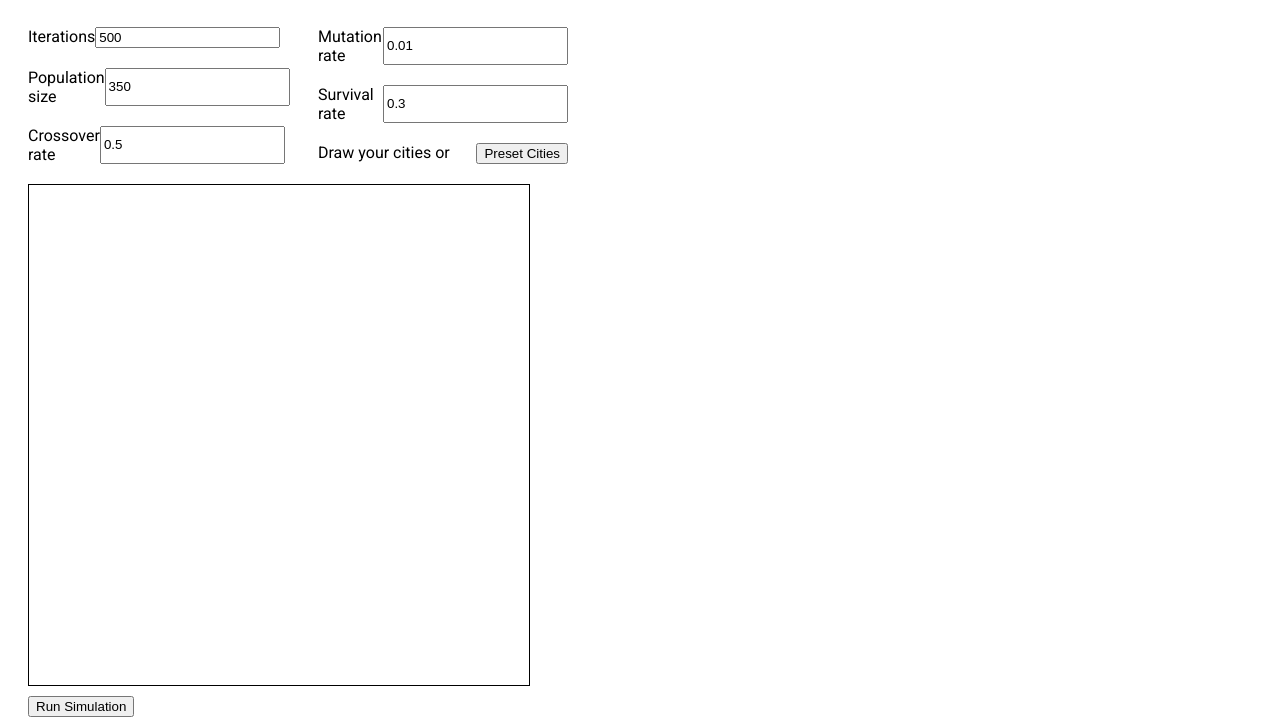
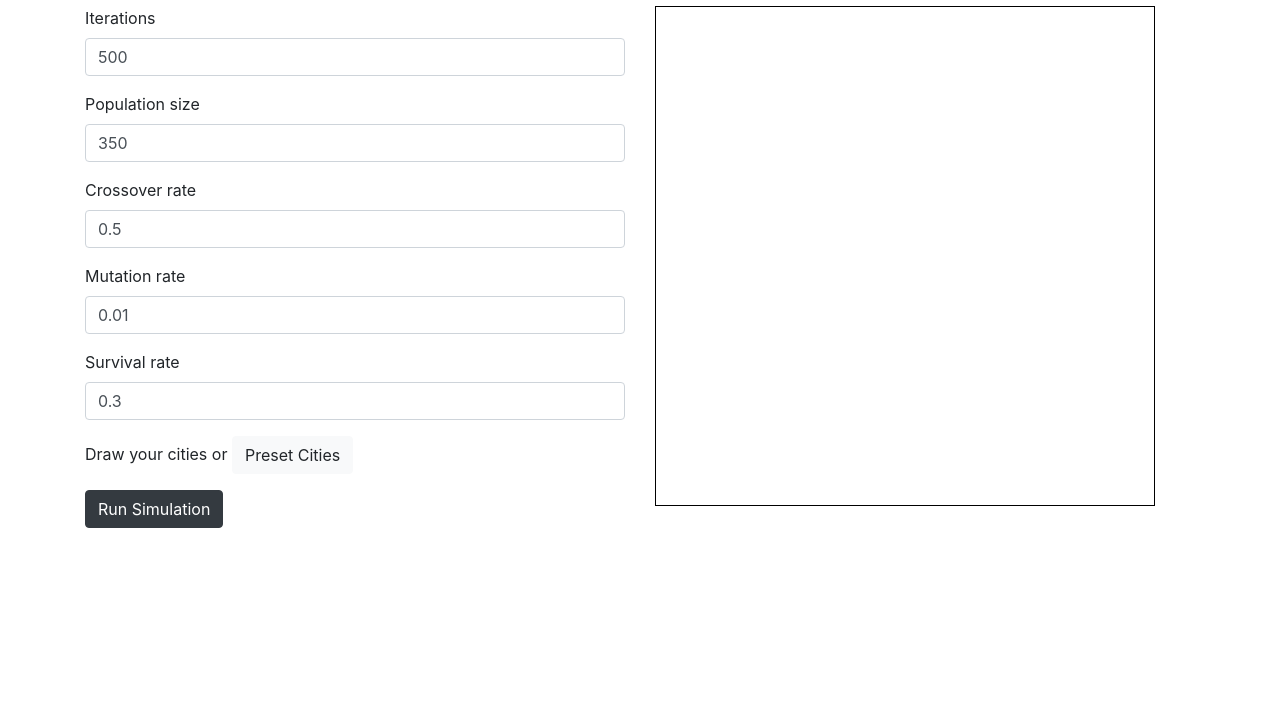
Before and after one commit to d3spis3d/wasm-genetic, a website built with webpack: page index.html in a window 1280 px wide. Shown: the part 112-837 px from the top of the page. After the commit the page ends 800 px from the top, so only its background shows below. Built offline with nearby package versions, Linux system fonts and the light colour scheme; files whose address does not match are found by name.

Commit message:
Fresh new look

```diff
--- a/index.html
+++ b/index.html
@@ -1,50 +1,51 @@
 <!DOCTYPE html>
 <html>
   <head>
+    <link rel="stylesheet" href="https://stackpath.bootstrapcdn.com/bootstrap/4.3.1/css/bootstrap.min.css" integrity="sha384-ggOyR0iXCbMQv3Xipma34MD+dH/1fQ784/j6cY/iJTQUOhcWr7x9JvoRxT2MZw1T" crossorigin="anonymous">
     <meta http-equiv="Content-type" content="text/html; charset=utf-8"/>
     <title>WASM Genetic Algorithm</title>
   </head>
   <body>
+    <div class="container">
       <h1 class="heading">Travelling Salesman Problem</h1>
       <h2 class="subheading">Solved with a Genetic Algorithm</h2>
+      <div class="row">
+        <div id="simulation-container" class="col py-3">
           <form id="simulation">
-      <div class="form-container">
-        <div class="form-column">
-          <div class="form-element">
+            <div class="form-group">
               <label>Iterations</label>
-            <input name="iterations" value="500"/>
+              <input class="form-control" name="iterations" value="500"/>
             </div>
-          <div class="form-element">
+            <div class="form-group">
               <label>Population size</label>
-            <input name="pop_size"  value="350"/>
+              <input class="form-control" name="pop_size"  value="350"/>
             </div>
-          <div class="form-element">
+            <div class="form-group">
               <label>Crossover rate</label>
-            <input name="crossover" value="0.5"/>
+              <input class="form-control" name="crossover" value="0.5"/>
             </div>
+            <div class="form-group">
+              <label>Mutation rate</label>
+              <input class="form-control" name="mutation" value="0.01"/>
             </div>
-        <div class="form-column">
-          <div class="form-element">
-            <label>Mutation rate</label>
-            <input name="mutation" value="0.01"/>
+            <div class="form-group">
+              <label>Survival rate</label>
+              <input class="form-control" name="survival" value="0.3"/>
             </div>
-          <div class="form-element">
-            <label>Survival rate</label>
-            <input name="survival" value="0.3"/>
+            <div class="form-group">
+              <label>Draw your cities or</label>
+              <button class="btn btn-light" id="preset">Preset Cities</button>
             </div>
-          <div class="form-element">
-            <label>Draw your cities or</label>
-            <button id="preset">Preset Cities</button>
+            <button class="btn btn-dark" type="submit">Run Simulation</button>
+          </form>
+        </div>
+        <div class="col py-3">
+          <div class="draw" id="draw"></div>
+          <h3 class="hidden" id="loading">Simulating...</h3>
+          <canvas class="hidden" height="500" width="500"></canvas>
+          <button class="hidden btn btn-dark" id="reset">Reset</button>
         </div>
       </div>
     </div>
-      <div class="draw" id="draw"></div>
-      <button class="submit" type="submit">Run Simulation</button>
-    </form>
-    <div>
-      <h3 class="hidden" id="loading">Simulating...</h3>
-      <canvas class="hidden" height="500" width="500"></canvas>
-    </div>
-    <button class="hidden" id="reset">Reset</button>
   </body>
 </html>
--- a/js/app.css
+++ b/js/app.css
@@ -24,7 +24,6 @@ html {
   width: 500px;
   height: 500px;
   border: 1px solid black;
-  margin: 10px 20px;
 }
 
 .dot {
@@ -47,10 +46,6 @@ html {
   margin: 0 20px;
 }
 
-.submit, .reset {
-  margin-left: 20px;
-}
-
 .loading {
   margin-left: 20px;
   animation-name: loading;
--- a/js/index.js
+++ b/js/index.js
@@ -5,6 +5,7 @@ const worker = new Worker('./worker.js')
 const draw = document.getElementById('draw')
 const preset = document.getElementById('preset')
 const form = document.getElementById('simulation')
+const simulationContainer = document.getElementById('simulation-container')
 const reset = document.getElementById('reset')
 const canvas = document.querySelector('canvas')
 const loading = document.getElementById('loading')
@@ -65,7 +66,8 @@ form.onsubmit = function(event) {
 
   const citiesString = cities.map(c => c.join(',')).join(';')
 
-  event.target.className = 'hidden'
+  simulationContainer.className = 'hidden'
+  draw.className = 'hidden'
   canvas.className = 'solution'
   loading.className = 'loading'
 
@@ -101,7 +103,7 @@ form.onsubmit = function(event) {
       ctx.stroke()
     }
 
-    reset.className = 'reset'
+    reset.className = 'btn btn-dark'
     loading.className = 'hidden'
   }
 }
@@ -110,7 +112,8 @@ reset.onclick = function() {
   const ctx = canvas.getContext('2d')
   ctx.clearRect(0, 0, canvas.width, canvas.height);
   canvas.className = 'hidden'
-  reset.className = 'hidden'
+  reset.className = 'hidden btn btn-dark'
   loading.className = 'hidden'
-  form.className = ''
+  simulationContainer.className = 'col py-3'
+  draw.className = 'draw'
 }
```
Lines whose indentation alone changed are shown as unchanged.
